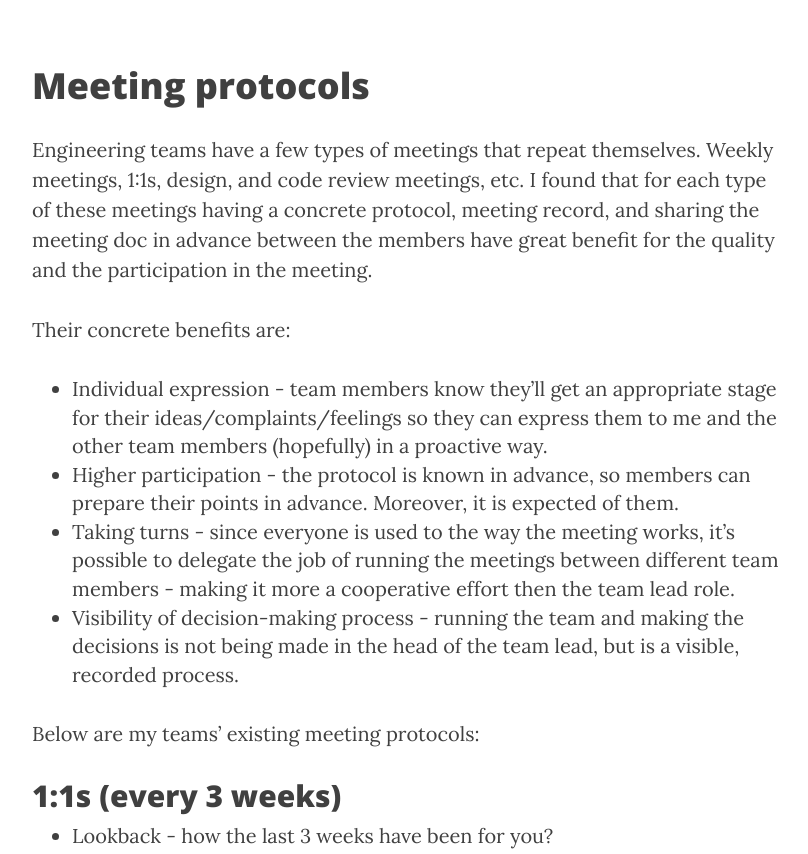
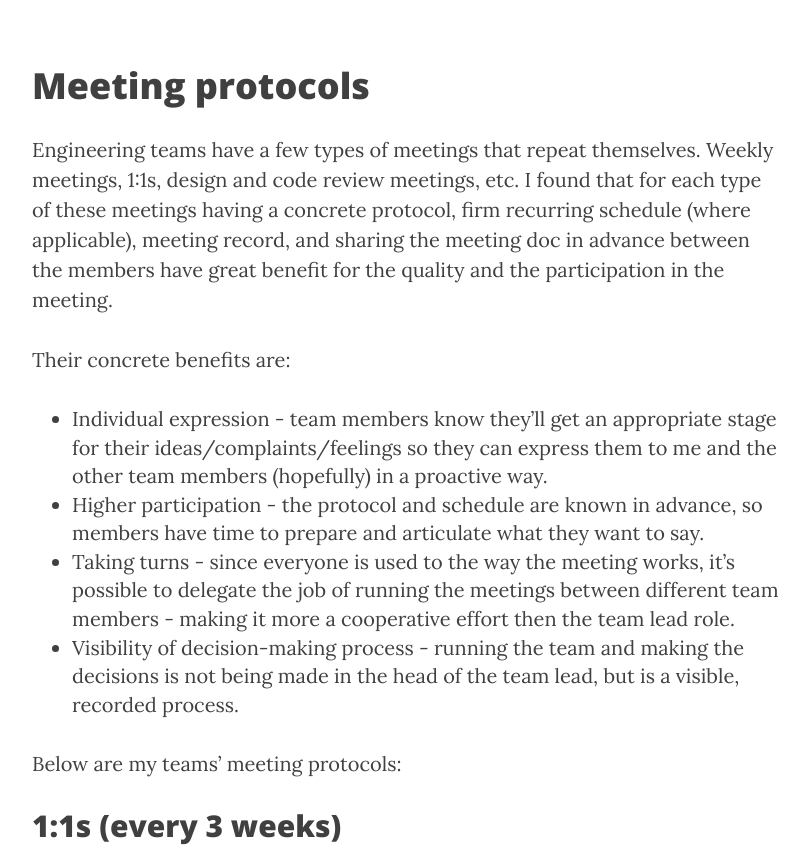
Before and after one commit to noamelf/noamelf.github.io, a Jekyll site: the page built from _posts/2019-07-07-meeting-protocols.md, in a window 1280 px wide and 1400 px high, cut to the strip 417-1271 px from the top of the window. Shown: the whole strip, without its empty margins (233-1041 px from the left). Built offline with Jekyll 4.4.1, drawn with Linux system fonts in a browser that asks for light colours; nearby versions of some CDN libraries; our own code applies the rules of GitHub Pages for plain Markdown files; comment, search, counter and statistics services are not loaded.

Commit message:
Update 2019-07-07-meeting-protocols.md

```diff
--- a/_posts/2019-07-07-meeting-protocols.md
+++ b/_posts/2019-07-07-meeting-protocols.md
@@ -1,15 +1,15 @@
 # Meeting protocols
 
-Engineering teams have a few types of meetings that repeat themselves. Weekly meetings, 1:1s, design, and code review meetings, etc. I found that for each type of these meetings having a concrete protocol, meeting record, and sharing the meeting doc in advance between the members have great benefit for the quality and the participation in the meeting.
+Engineering teams have a few types of meetings that repeat themselves. Weekly meetings, 1:1s, design and code review meetings, etc. I found that for each type of these meetings having a concrete protocol, firm recurring schedule (where applicable), meeting record, and sharing the meeting doc in advance between the members have great benefit for the quality and the participation in the meeting.
 
 Their concrete benefits are:
 
 * Individual expression - team members know they'll get an appropriate stage for their ideas/complaints/feelings so they can express them to me and the other team members (hopefully) in a proactive way.
-* Higher participation - the protocol is known in advance, so members can prepare their points in advance. Moreover, it is expected of them.
+* Higher participation - the protocol and schedule are known in advance, so members have time to prepare and articulate what they want to say.
 * Taking turns - since everyone is used to the way the meeting works, it's possible to delegate the job of running the meetings between different team members - making it more a cooperative effort then the team lead role.
 * Visibility of decision-making process - running the team and making the decisions is not being made in the head of the team lead, but is a visible, recorded process.
 
-Below are my teams' existing meeting protocols:
+Below are my teams' meeting protocols:
 
 ## 1:1s (every 3 weeks)
 
```
